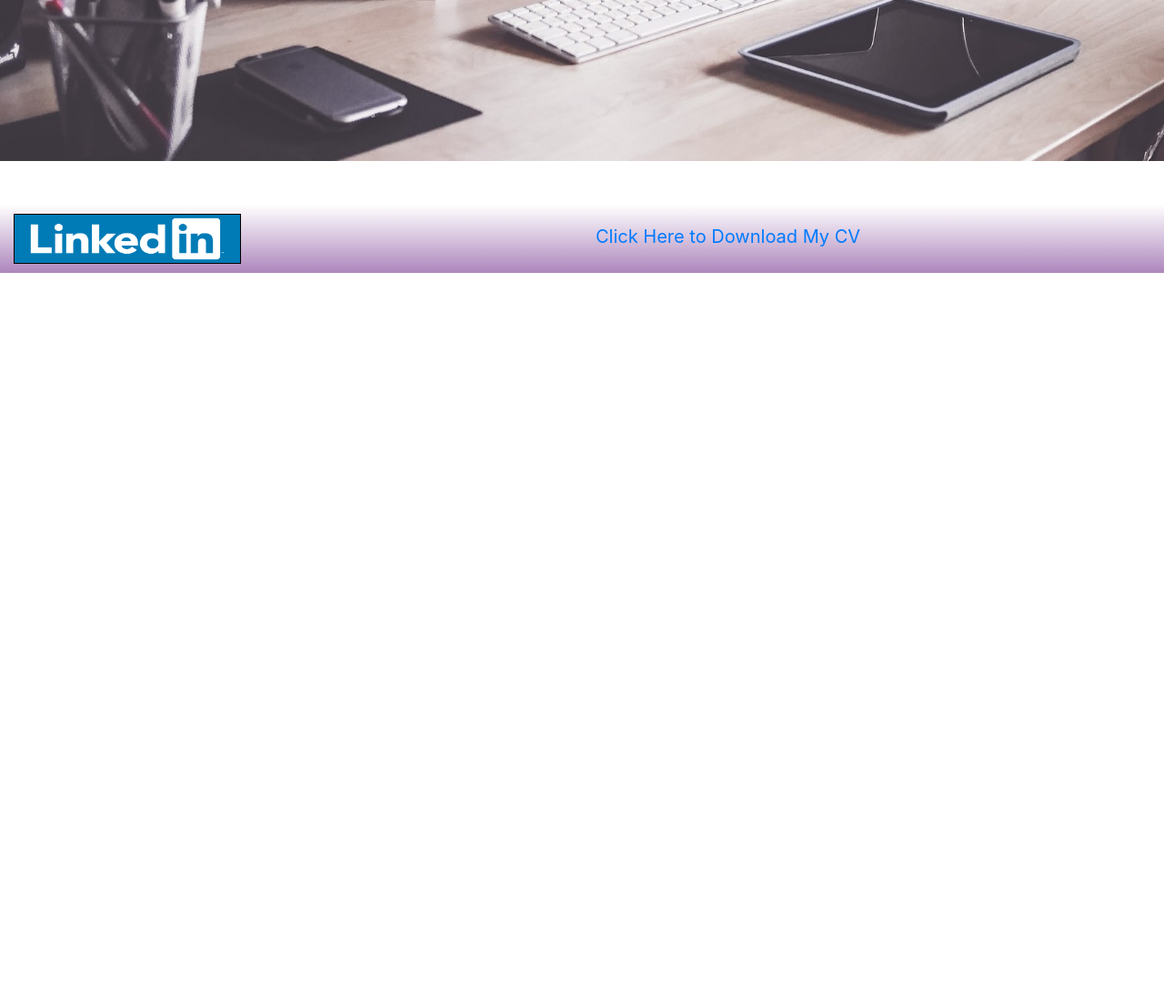
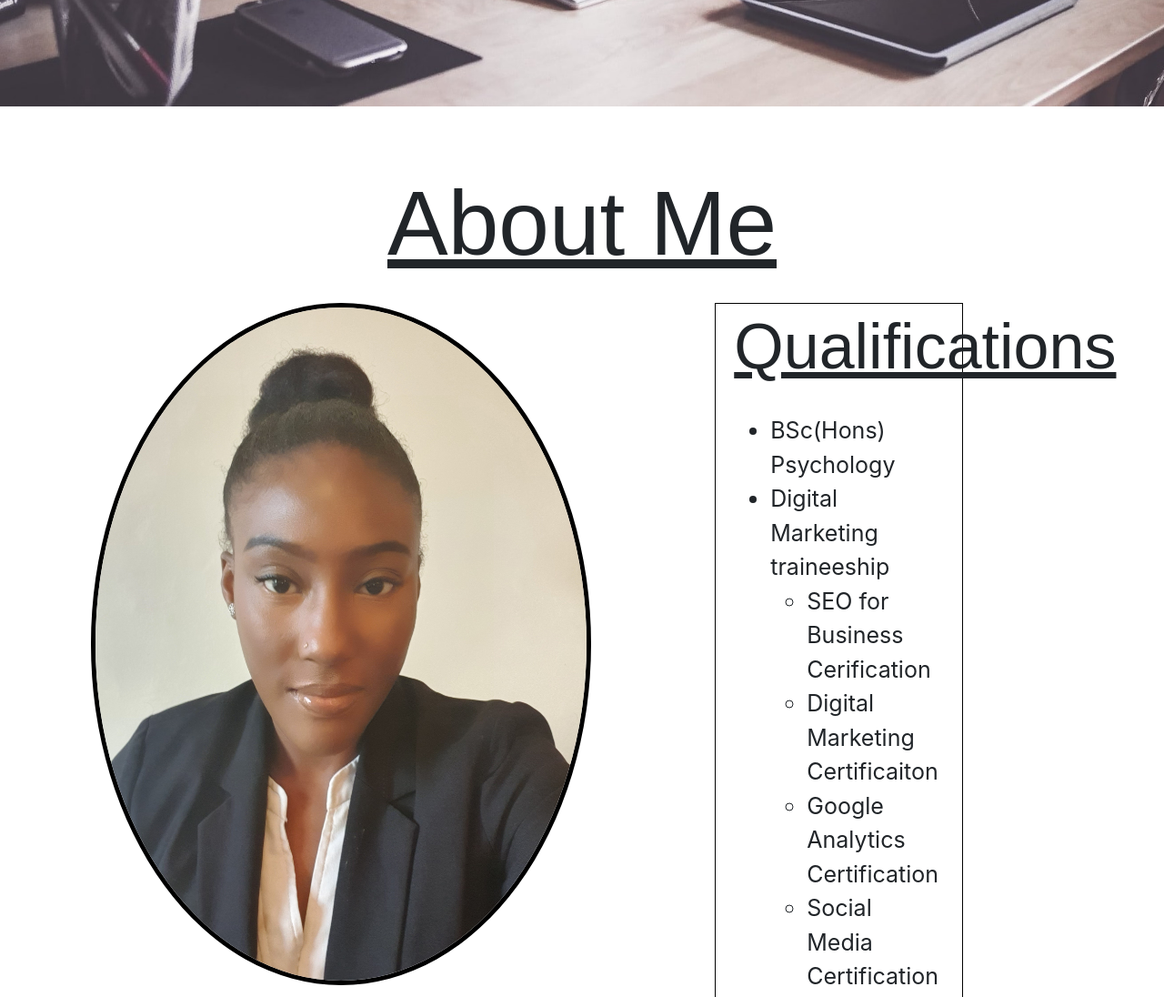
Before and after one commit to Rochelle8/MS1, a plain HTML site: page index.html in a window 1280 px wide. Shown: the part 751-1847 px from the top of the page at 91% size. Before the commit the page ends 1051 px from the top, so only its background shows below. Drawn offline with nearby package versions, Linux system fonts and the light colour scheme; a web font is replaced by a local one.

Commit message:
Basic about me section added

```diff
--- a/assets/css/style.css
+++ b/assets/css/style.css
@@ -1,5 +1,7 @@
 @import url('https://fonts.googleapis.com/css2?family=Damion&family=Roboto&family=Romanesco&display=swap');
 
+
+/*-----------------------------------------------------------------------Colours*/
 header, footer{
     background-image: linear-gradient(white, #AD86BC);
 }
@@ -7,12 +9,16 @@ header, footer{
 .jobtitle h2{
     color: white;
 }
-/*------------------------------------------------------------------------*/
+
+.download a{
+    color: black;
+}
+
+/*------------------------------------------------------------------------Job Title*/
 h1{
     font-family: "Romanesco", sans-serif;
     margin-left: 10px;
-    font-size: 70px;
-    width: 50%;
+    font-size: 90px;
 }
 
 .jobtitle{
@@ -31,20 +37,66 @@ h1{
 
 
 
-/*------------------------------------------------------------------------------*/
+/*------------------------------------------------------------------------------About Me*/
+.aboutme{
+    margin-top: 20px;
+    margin-bottom: 20px;
+}
+.aboutme h2{
+    position: center;
+    text-decoration: underline;
+    font-family:"Romanesco", sans-serif;
+    font-size: 100px;
+}
+
+.picture img{
+    width: 550px;
+    height: 750px;
+    border-radius: 50%;
+    border: 5px solid black;
+    float: left;
+}
+
+.qualifications{
+    border: 1px solid black;
+    width: 500px;
+    padding-top: 5px;
+    padding-left: 20px;
+    padding-bottom: 5px;
+    padding-right: 20px;
+    position: relative;
+}
+
+.qualifications h3{
+    text-align: center;
+    font-size: 70px;
+    text-decoration: underline;
+    font-family: "Romanesco", sans-serif;
+}
+
+.qualifications li{
+    font-size: 25px;
+}
+
+
+/*------------------------------------------------------------------------------Footer*/
 .linkedIn{
     height: 75px;
 }
 
 .linkedIn img{
     width: 250px;
-    height: 55px;
-    margin-top: 10px;
-    justify-content: center;
-    border: 1px solid black;
+    height: 45px;
+    margin-top: 25px;
+    border: 2px solid black;
 }
 
 .download{
     margin-top: 20px;
-    font-size: 20px;
+    font-size: 35px;
 }
+
+/*----------------------------------------------------------------Media Screen*/
+@media screen{
+
+}
--- a/index.html
+++ b/index.html
@@ -20,15 +20,57 @@
             </div>
         </div>
     </header>
-
-</body>
-    <div class="container-fluid">
+    <section>
+        <div class="container-fluid">
         <div class="row">
             <div class="jobtitle">
                 <h2>Junior Web Developer & Digital Marketer</h2>
             </div>
         </div>
     </div>
+    </section>
+    <section>
+        <div class="container-fluid">
+            <div class="row justify-content-center">
+                <div class="aboutme">
+                    <h2>About Me</h2>
+                </div>
+            </div>
+        </div>
+        <div class="container">
+            <div classs="row">
+                <div class="picture col-6">
+                    <img src="assets/images/rochelle-picture.jpg" alt="Picture of Rochelle"/>
+                </div>
+            </div>
+        </div>
+        <div class="container">
+            <div class="row justify-content-center">
+                <div class="qualifications col-6">
+                    <h3>Qualifications</h3>
+                    <br>
+                    <div>
+                       <ul>
+                            <li>BSc(Hons) Psychology</li>
+                            <li>Digital Marketing traineeship</li>
+                                <ul>
+                                    <li>SEO for Business Cerification</li>
+                                    <li>Digital Marketing Certificaiton</li>
+                                    <li>Google Analytics Certification</li>
+                                    <li>Social Media Certification</li>
+                                </ul>
+                            <li>Level 7 Diploma in Full Stack Web Development</li>
+                        </ul>
+                    </div>
+                    <br>
+                    <button>More Details...</button>
+                </div>
+            </div>
+        </div>
+    </section>
+    <section></section>
+    <section></section>
+</body>
 <footer>
     <div class="container-fluid">
         <div class="row">
@@ -36,7 +78,7 @@
                  <a href="www.linkedin.com/in/rochelle-campbell-7b493b107"><img src="assets/images/linkedin-logo.png" alt="linkedIn Logo"/></a>
             </div>
             <div class="download col-6">
-                <a href="assets/images/Rochelle Campbell.CV.docx " download>Click Here to Download My CV</a>
+                <a href="assets/images/CV.docx " download>Click Here to Download My CV</a>
             </div>
         </div>
     </div>
```
Also changed, not shown: assets/images/rochelle-picture.jpg (added).
